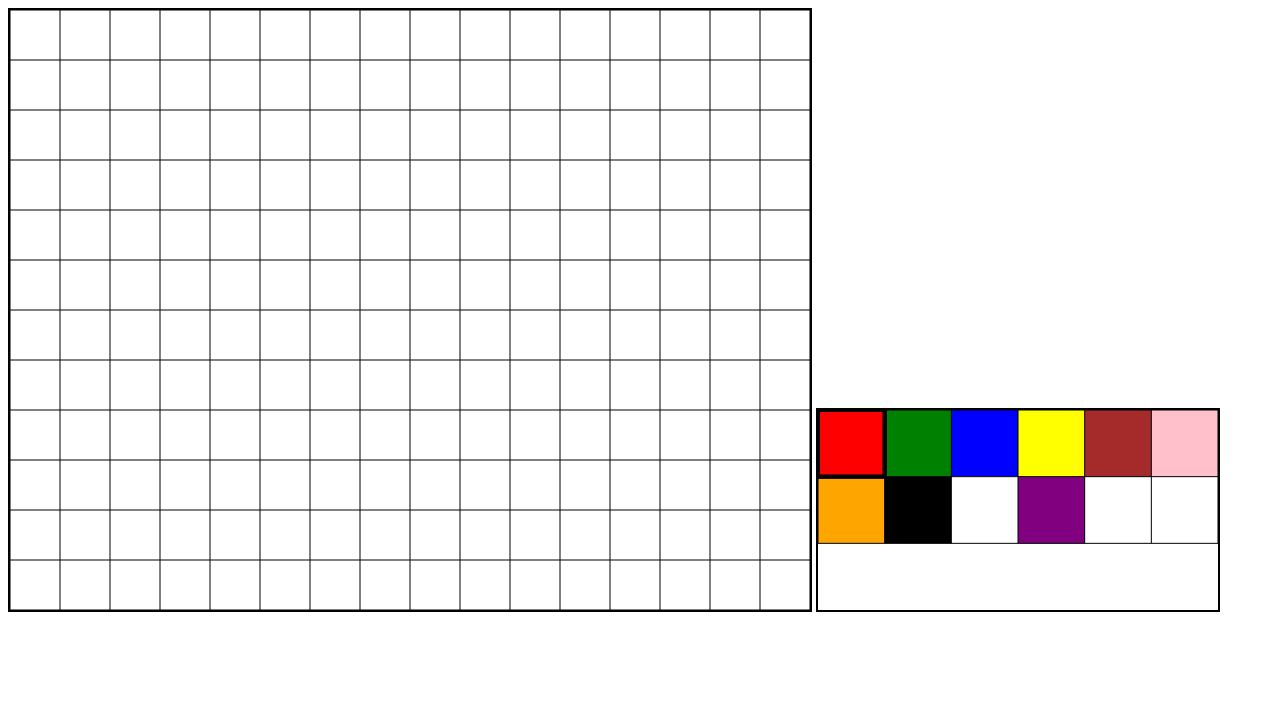
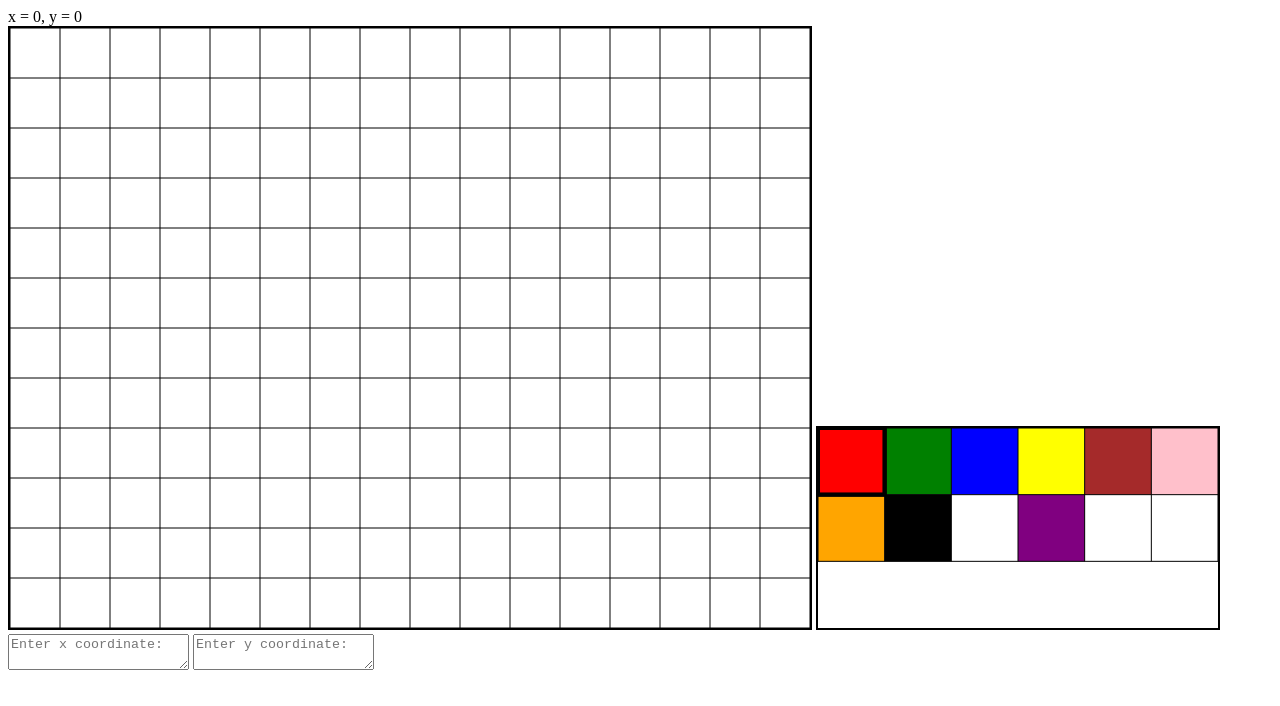
Before and after one commit to macovei-alex/Pixel-drawing, a plain HTML site: page frontend/index.html in a window 1280 px wide. Drawn offline with Linux system fonts and the light colour scheme.

Commit message:
started adding labels and text areas

```diff
--- a/frontend/index.html
+++ b/frontend/index.html
@@ -8,7 +8,12 @@
     <title>Pixel drawing</title>
 </head>
 <body>
+    <label id="transition_label">x = 0, y = 0</label><br>
+
     <canvas id="main_widget" class="canvas"></canvas>
-    <canvas id="color_picker" class="canvas"></canvas>
+    <canvas id="color_picker" class="canvas"></canvas><br>
+
+    <textarea id="x_area" class="textarea" placeholder="Enter x coordinate:"></textarea>
+    <textarea id="y_area" class="textarea" placeholder="Enter y coordinate:"></textarea>
 </body>
 </html>
--- a/frontend/src/Color_picker.js
+++ b/frontend/src/Color_picker.js
@@ -24,7 +24,6 @@ export class Color_picker {
             for (let j = 0; j < Consts.cp_colors[i].length; j++) {
                 this.squares[i].push(new Color_square(
                     j * Consts.cp_square_size, i * Consts.cp_square_size, Consts.cp_colors[i][j]));
-                console.log(this.squares[i][j]);
             }
         }
 
--- a/frontend/src/main.js
+++ b/frontend/src/main.js
@@ -88,3 +88,19 @@ color_picker.html.addEventListener('click', (event) => {
 
 canvas.draw_all();
 color_picker.draw_all();
+
+let transition_label = document.getElementById('transition_label');
+let x_area = document.getElementById('x_area');
+let y_area = document.getElementById('y_area');
+
+function keypress_handler(event) {
+    if (event.key === 'Enter') {
+        event.preventDefault();
+        let x = x_area.value.trim();
+        let y = y_area.value.trim();
+        transition_label.value = 'x = ' + x + 'y = ' + y;
+    }
+}
+
+x_area.addEventListener('keypress', keypress_handler);
+y_area.addEventListener('keypress', keypress_handler);
```
